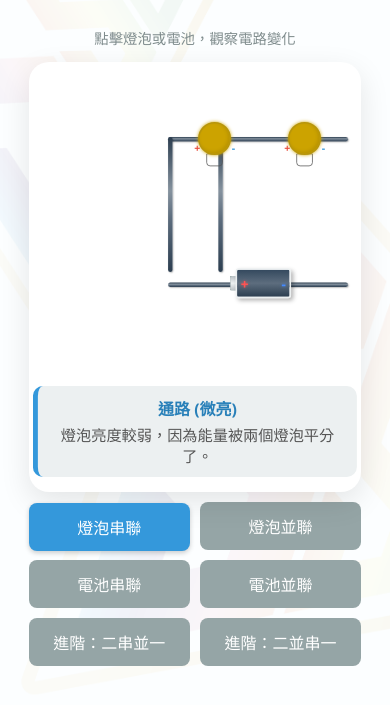
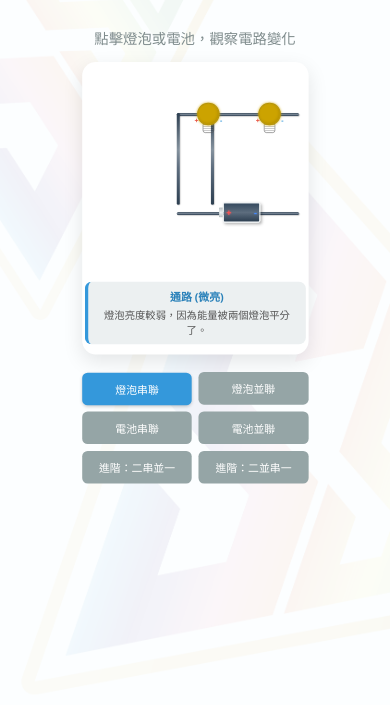
Before and after one commit to ssscchannel/S-or-P-circuits, a plain HTML site: page index.html in a window 390 px wide. Shown: the part 107-812 px from the top of the page. Drawn offline with Linux system fonts and the light colour scheme.

Commit message:
Update index.html

```diff
--- a/index.html
+++ b/index.html
@@ -60,12 +60,45 @@
             display: none;
         }
 
-		/* 手機版微調：如果螢幕真的很小，LOGO稍微縮小 */
+		/* --- RWD 手機版設定 (修正版) --- */
         @media (max-width: 600px) {
+            /* 1. 標題與 LOGO 微調 */
             .title-logo { height: 40px; }
             h1 { font-size: 1.4rem; }
-			.header-container { gap: 5px; padding: 10px 20px; border-radius: 15px;}
+            .header-container { gap: 5px; padding: 10px 20px; border-radius: 15px; width: 95%; box-sizing: border-box;}
+            .mobile-break { display: block; }
 
+            /* 2. 模擬器容器：鎖定寬度，改用「縮放」方式適應螢幕 */
+            .simulation-container {
+                width: 500px;       /* ★關鍵：強制維持 500px 寬度，確保內部座標不跑位 */
+                height: 450px;      /* 維持原本高度 */
+
+                /* 縮放魔法：讓大容器縮小來適應手機 */
+                transform: scale(0.68);
+                transform-origin: top center; /* 從上方中間開始縮放 */
+
+                /* 因為縮放後下方會留白，把下面拉上來 */
+                margin-bottom: -130px;
+            }
+
+            /* 3. 內部場景：取消原本的縮放，因為外面已經縮過了 */
+            .circuit-scene {
+                transform: none;
+                height: 100%;
+            }
+
+            /* 4. 控制按鈕：也要跟著一起縮放，不然會凸出去 */
+            .controls {
+                width: 500px;       /* 鎖定寬度 */
+                transform: scale(0.68);
+                transform-origin: top center;
+                margin-top: 10px;
+            }
+
+            /* 5. 說明面板：微調位置 */
+            .info-panel {
+                width: 85%; /* 稍微縮窄一點避免太貼邊 */
+            }
 			/* 手機版才顯示換行  */
             .mobile-break { display: block; }
         }
@@ -608,4 +641,5 @@
         }
     </script>
 </body>
+
 </html>
```
